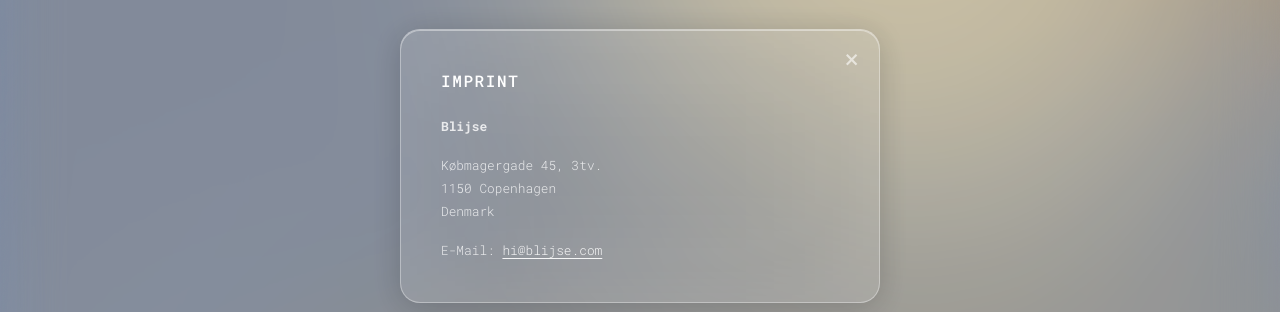
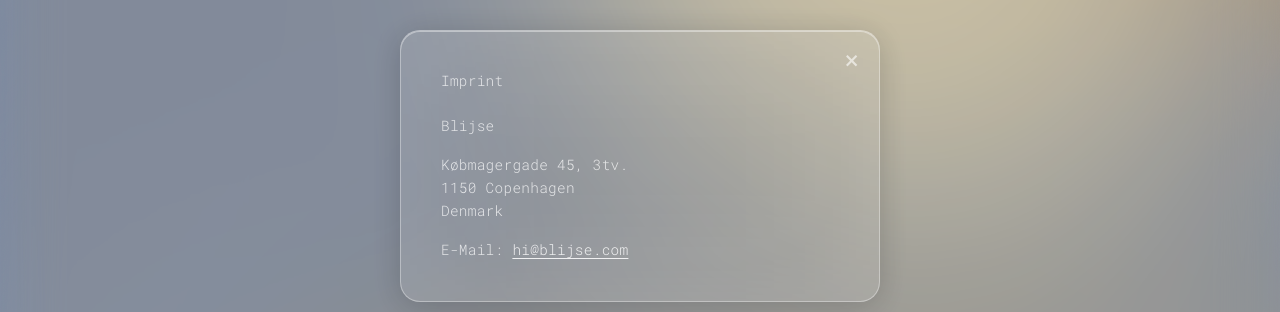
Before and after one commit to tetetootoo/bramlen-web, a React (Vite) app: page / in a window 1280 px wide. Both pictures are taken after a click on the button "IMPRINT". Shown: the part 234-546 px from the top of the page. Built offline with nearby package versions, Linux system fonts and the light colour scheme.

Commit message:
imprint window text formatting

```diff
--- a/src/App.css
+++ b/src/App.css
@@ -367,27 +367,27 @@
 
 .modal-title {
   font-family: 'Roboto Mono', monospace;
-  font-weight: 500;
-  font-size: 1rem;
-  letter-spacing: 0.1em;
-  text-transform: uppercase;
-  color: #ffffff;
+  font-weight: 300;
+  font-size: 0.9rem;
+  letter-spacing: 0.02em;
+  color: rgba(255, 255, 255, 0.75);
   margin-bottom: 1.5rem;
 }
 
 .modal-body {
   font-family: 'Roboto Mono', monospace;
   font-weight: 300;
-  font-size: 0.8rem;
-  line-height: 1.8;
-  color: rgba(255, 255, 255, 0.8);
+  font-size: 0.9rem;
+  line-height: 1.6;
+  letter-spacing: 0.02em;
+  color: rgba(255, 255, 255, 0.75);
   display: flex;
   flex-direction: column;
   gap: 1rem;
 }
 
 .modal-body a {
-  color: rgba(255, 255, 255, 0.9);
+  color: rgba(255, 255, 255, 0.85);
   text-decoration: underline;
   text-underline-offset: 3px;
 }
--- a/src/App.jsx
+++ b/src/App.jsx
@@ -75,7 +75,7 @@
             </button>
             <h2 className="modal-title">Imprint</h2>
             <div className="modal-body">
-              <p><strong>Blijse</strong></p>
+              <p>Blijse</p>
               <p>
                 Købmagergade 45, 3tv.<br />
                 1150 Copenhagen<br />
```
